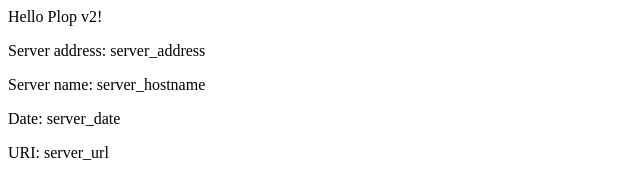
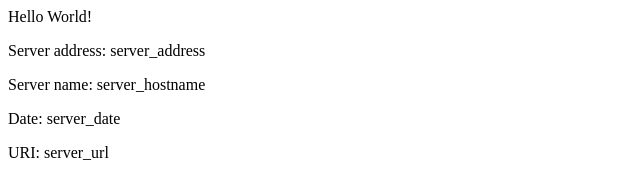
Before and after one commit to shawlees/eks-example, a plain HTML site: page src/index.html in a window 1280 px wide. Shown: the full height of the page, 0-640 px from the left. Drawn offline with Linux system fonts and the light colour scheme.

Commit message:
Revert "v2 Updating home page"
This reverts commit 4ac4e4b768ec2cf84b3253d5e4bbe0e20f825a98.

```diff
--- a/src/index.html
+++ b/src/index.html
@@ -1,8 +1,8 @@
 <head>
-<title>Hello World v2</title>
+<title>Hello World</title>
 </head>
 <div class="info">
-<h>Hello Plop v2!</h>
+<h>Hello World!</h>
 <p><span>Server&nbsp;address:</span> <span>server_address</span></p>
 <p><span>Server&nbsp;name:</span> <span>server_hostname</span></p>
 <p class="smaller"><span>Date:</span> <span>server_date</span></p>
```
